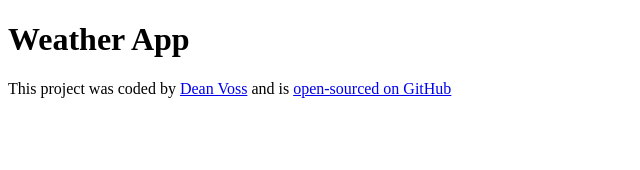
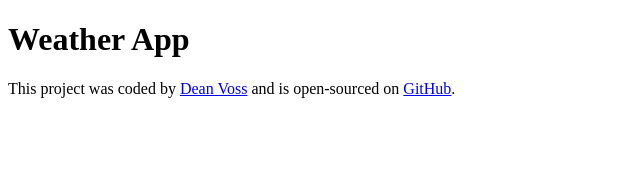
Before and after one commit to dean1022/dean-react-weather-app, a React (Create React App) app: page / in a window 1280 px wide. Shown: the top 170 px of the page, without its empty margins (0-640 px from the left). Built offline with nearby package versions, Linux system fonts and the light colour scheme.

Commit message:
edited footer

```diff
--- a/src/App.js
+++ b/src/App.js
@@ -14,14 +14,15 @@ function App() {
         >
           Dean Voss
         </a>{" "}
-        and is{" "}
+        and is open-sourced on{" "}
         <a
           href="https://github.com/dean1022/dean-react-weather-app"
           target="_blank"
           rel="noreferrer"
         >
-          open-sourced on GitHub{" "}
+          GitHub
         </a>
+        .
       </footer>
     </div>
   );
```
